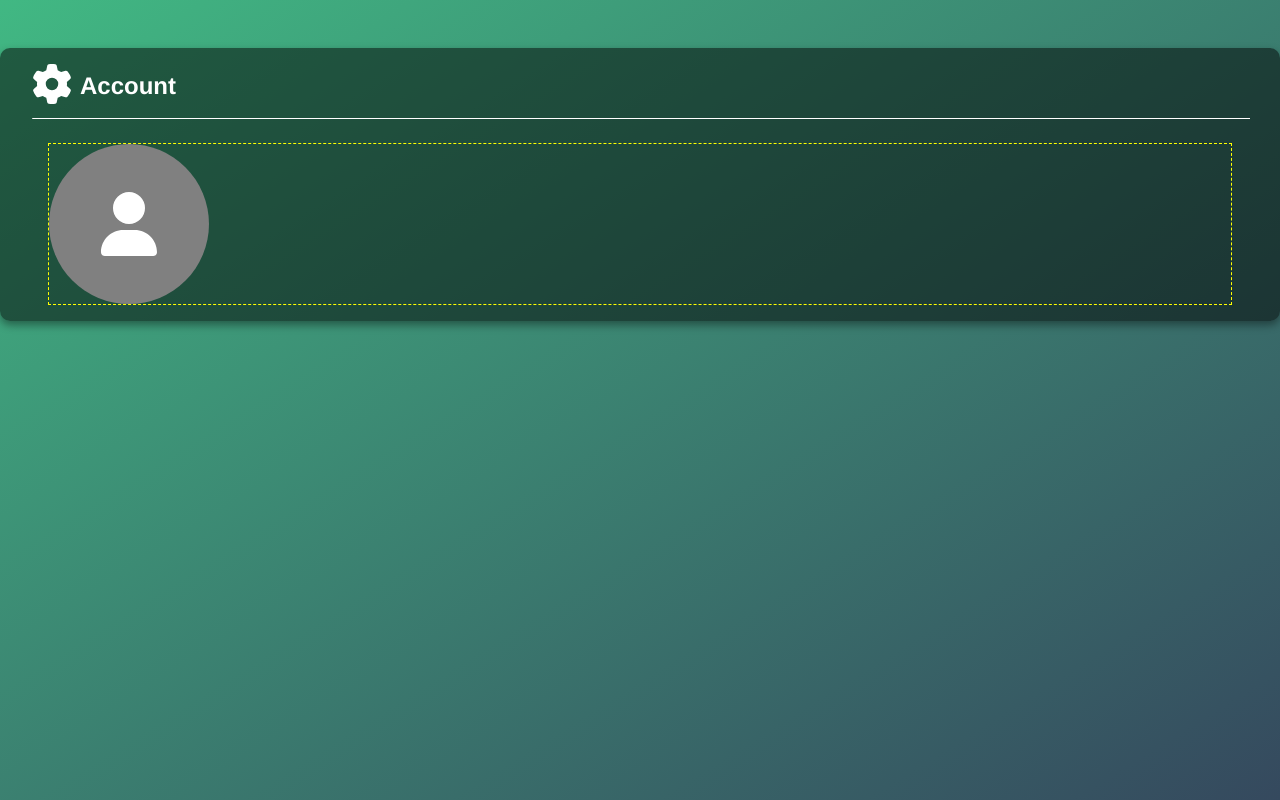
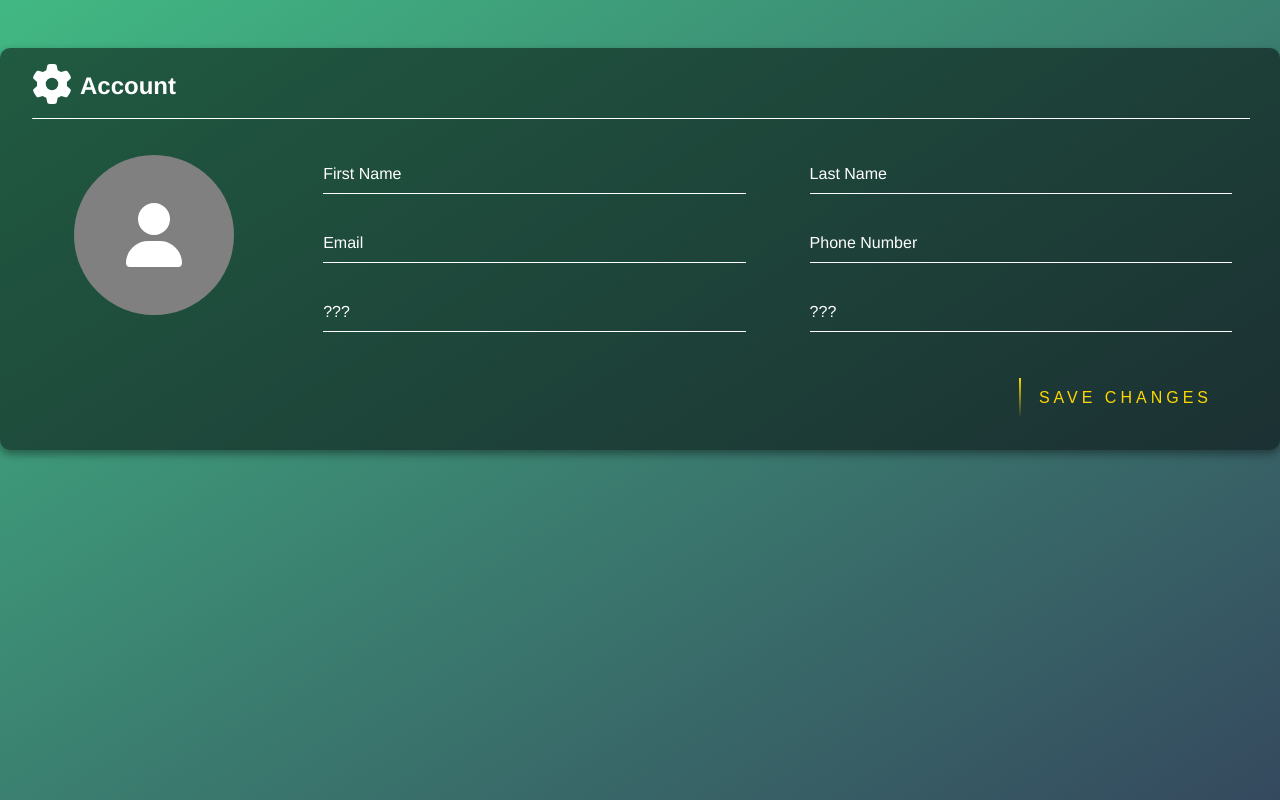
Before and after one commit to jaxonPetersen94/i-gaming-usa-insights, a Nuxt app in the folder Frontend/: page /Account in a window 1280 px wide. Built offline with nearby package versions, Linux system fonts and the light colour scheme; no server answers; a web font is replaced by a local one.

Commit message:
Added HTML and CSS for Account page

```diff
--- a/Frontend/pages/Account.vue
+++ b/Frontend/pages/Account.vue
@@ -6,11 +6,83 @@
           <font-awesome-icon icon="fa-solid fa-gear" />Account
         </span>
         <hr class="line-break" />
+        <div class="content-wrapper">
           <div class="content-container">
+            <div class="column">
               <div class="user-profile-icon">
                 <font-awesome-icon icon="fa-solid fa-user" />
               </div>
-          <div class="inputs-container"></div>
+            </div>
+            <div class="input-column">
+              <div class="input-container">
+                <Field
+                  name="firstName"
+                  type="text"
+                  class="input-field"
+                  required
+                />
+                <ErrorMessage
+                  name="firstName"
+                  class="form-validation-error-text"
+                />
+                <label>First Name</label>
+              </div>
+              <div class="input-container">
+                <Field name="email" type="text" class="input-field" required />
+                <ErrorMessage name="email" class="form-validation-error-text" />
+                <label>Email</label>
+              </div>
+              <div class="input-container">
+                <Field name="???" type="text" class="input-field" required />
+                <ErrorMessage name="???" class="form-validation-error-text" />
+                <label>???</label>
+              </div>
+            </div>
+            <div class="input-column">
+              <div class="input-container">
+                <Field
+                  name="lastName"
+                  type="text"
+                  class="input-field"
+                  required
+                />
+                <ErrorMessage
+                  name="lastName"
+                  class="form-validation-error-text"
+                />
+                <label>Last Name</label>
+              </div>
+              <div class="input-container">
+                <Field
+                  name="phoneNumber"
+                  type="text"
+                  class="input-field"
+                  required
+                />
+                <ErrorMessage
+                  name="phoneNumber"
+                  class="form-validation-error-text"
+                />
+                <label>Phone Number</label>
+              </div>
+              <div class="input-container">
+                <Field name="???" type="text" class="input-field" required />
+                <ErrorMessage name="???" class="form-validation-error-text" />
+                <label>???</label>
+              </div>
+            </div>
+          </div>
+          <!-- SAVE BUTTON -->
+          <div class="save-changes-btn-container">
+            <button>
+              <span></span>
+              <span></span>
+              <span></span>
+              <span></span>
+              Save Changes
+            </button>
+          </div>
+          <!-- SAVE BUTTON -->
         </div>
       </div>
     </div>
@@ -18,6 +90,15 @@
 </template>
 
 <script lang="ts">
+import { Field, ErrorMessage } from 'vee-validate';
+
+export default {
+  components: {
+    Field,
+    ErrorMessage,
+  },
+};
+
 definePageMeta({
   middleware: 'auth',
 });
@@ -69,9 +150,17 @@ definePageMeta({
         }
       }
 
+      .content-wrapper {
+        margin: 24px 16px 0 16px;
+
         .content-container {
-        border: yellow dashed 1px;
-        margin: 12px 16px 0 16px;
+          display: grid;
+          grid-template-columns: 2fr 4fr 4fr;
+          gap: 64px;
+
+          .column {
+            display: flex;
+            justify-content: center;
 
             .user-profile-icon {
               display: flex;
@@ -88,8 +177,180 @@ definePageMeta({
                 color: @white;
               }
             }
+          }
 
-        .inputs-container {
+          .input-column {
+            width: 100%;
+
+            .input-container {
+              position: relative;
+              user-select: none;
+              transition: opacity 0.7s;
+              transition-delay: 0.35s;
+
+              .input-field {
+                width: 100%;
+                display: block;
+                padding: 10px 0;
+                font-size: 16px;
+                color: @white;
+                margin-bottom: 30px;
+                border: none;
+                border-bottom: 1px solid @white;
+                outline: none;
+                background: transparent;
+                cursor: default;
+
+                &:-webkit-autofill {
+                  -webkit-background-clip: text;
+                  -webkit-text-fill-color: @white !important;
+                }
+
+                &:focus ~ label,
+                &:valid ~ label {
+                  top: -20px;
+                  left: 0;
+                  color: @login-button;
+                  font-size: 12px;
+                }
+              }
+
+              label {
+                position: absolute;
+                top: 0;
+                left: 0;
+                padding: 10px 0;
+                font-size: 16px;
+                color: @white;
+                pointer-events: none;
+                transition: 0.5s;
+                user-select: none;
+              }
+            }
+          }
+        }
+      }
+
+      .save-changes-btn-container {
+        display: flex;
+        float: right;
+        min-height: 40px;
+        margin: 16px 0;
+
+        button {
+          display: inline-block;
+          position: relative;
+          padding: 10px 20px;
+          color: @login-button;
+          background-color: transparent;
+          font-size: 16px;
+          text-decoration: none;
+          text-transform: uppercase;
+          overflow: hidden;
+          letter-spacing: 4px;
+          border: none;
+          cursor: pointer;
+          transition: 0.5s;
+
+          &:active {
+            transition: transform 0.2s;
+            transform: scale(0.9);
+          }
+
+          &:hover {
+            background: @login-button;
+            color: @white;
+            border-radius: 5px;
+            box-shadow:
+              0 0 4px @login-button,
+              0 0 8px @login-button,
+              0 0 16px @login-button,
+              0 0 32px @login-button-alt;
+          }
+
+          span {
+            position: absolute;
+            display: block;
+          }
+
+          span:nth-child(1) {
+            top: 0;
+            left: -100%;
+            width: 100%;
+            height: 2px;
+            background: linear-gradient(90deg, transparent, @login-button);
+            animation: btn-anim1 1s linear infinite;
+          }
+
+          @keyframes btn-anim1 {
+            0% {
+              left: -100%;
+            }
+            50%,
+            100% {
+              left: 100%;
+            }
+          }
+
+          span:nth-child(2) {
+            top: -100%;
+            right: 0;
+            width: 2px;
+            height: 100%;
+            background: linear-gradient(180deg, transparent, @login-button);
+            animation: btn-anim2 1s linear infinite;
+            animation-delay: 0.25s;
+          }
+
+          @keyframes btn-anim2 {
+            0% {
+              top: -100%;
+            }
+            50%,
+            100% {
+              top: 100%;
+            }
+          }
+
+          span:nth-child(3) {
+            bottom: 0;
+            right: -100%;
+            width: 100%;
+            height: 2px;
+            background: linear-gradient(270deg, transparent, @login-button);
+            animation: btn-anim3 1s linear infinite;
+            animation-delay: 0.5s;
+          }
+
+          @keyframes btn-anim3 {
+            0% {
+              right: -100%;
+            }
+            50%,
+            100% {
+              right: 100%;
+            }
+          }
+
+          span:nth-child(4) {
+            bottom: -100%;
+            left: 0;
+            width: 2px;
+            height: 100%;
+            background: linear-gradient(360deg, transparent, @login-button);
+            animation: btn-anim4 1s linear infinite;
+            animation-delay: 0.75s;
+          }
+
+          @keyframes btn-anim4 {
+            0% {
+              bottom: -100%;
+            }
+            50%,
+            100% {
+              bottom: 100%;
+            }
+          }
         }
       }
     }
```
Lines whose indentation alone changed are shown as unchanged.
